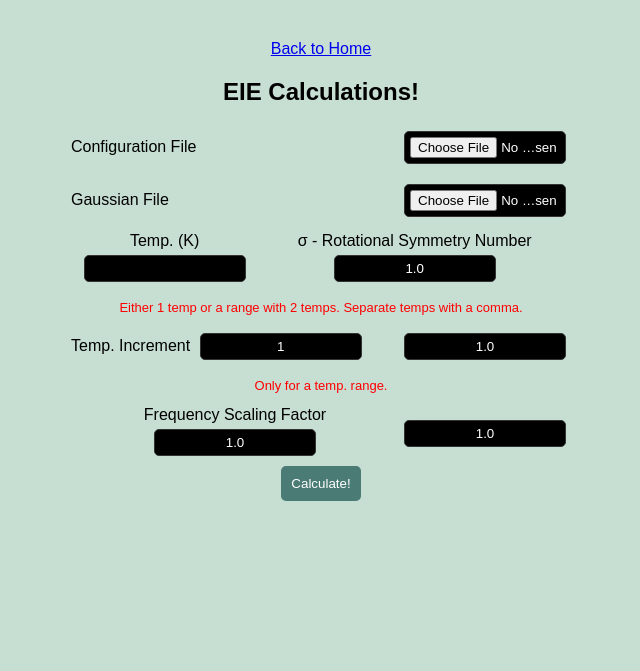
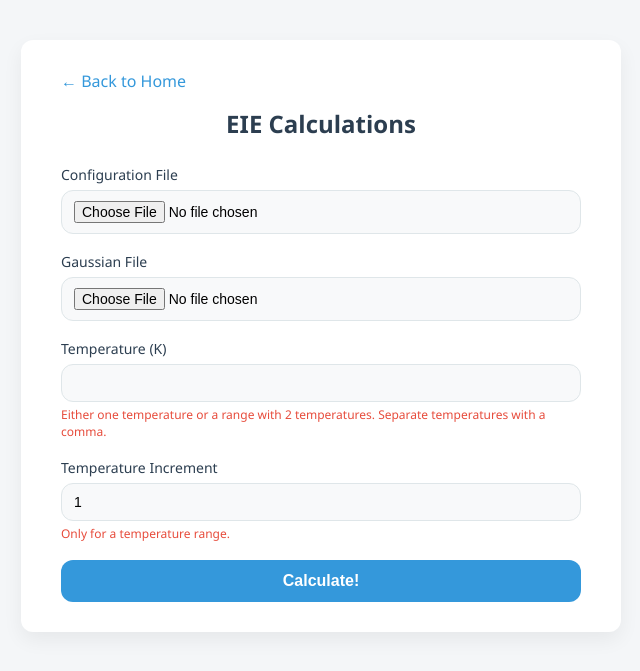
Before and after one commit to ggrazioli/PyQuiverHS, a Flask app: page /eie in a window 1280 px wide. Shown: the top 671 px of the page, without its empty margins (319-959 px from the left). Run offline with Flask 3, Linux system fonts and the light colour scheme.

Commit message:
Overhauled UI design of the EIE page.

```diff
--- a/PyQuiver/templates/eie.html
+++ b/PyQuiver/templates/eie.html
@@ -1,108 +1,163 @@
 <!DOCTYPE html>
 <html lang="en">
 <head>
-    <meta charset="UTF-8">
-    <meta name="viewport" content="width=device-width, initial-scale=1.0">
-    <title>KIE Calculations</title>
+  <meta charset="UTF-8" />
+  <meta name="viewport" content="width=device-width, initial-scale=1.0"/>
+  <title>EIE Calculations</title>
   <style>
+    :root {
+      --primary: #3498db;
+      --hover: #2980b9;
+      --bg: #f4f6f8;
+      --white: #ffffff;
+      --text: #2c3e50;
+      --error: #e74c3c;
+      --radius: 12px;
+      --transition: 0.3s ease;
+    }
+
+    * {
+      box-sizing: border-box;
+      margin: 0;
+      padding: 0;
+    }
+
     body {
-            font-family: Arial, sans-serif;
-            background-color: #c7ded3;
+      font-family: 'Segoe UI', sans-serif;
+      background-color: var(--bg);
+      padding: 40px 20px;
+      display: flex;
+      justify-content: center;
+    }
+
+    .container {
+      background: var(--white);
+      padding: 30px 40px;
+      border-radius: var(--radius);
+      max-width: 600px;
+      width: 100%;
+      box-shadow: 0 8px 20px rgba(0, 0, 0, 0.06);
+      animation: fadeIn 0.5s ease;
+    }
+
+    h2 {
       text-align: center;
-            margin: 0;
-            padding: 20px;
+      margin-bottom: 25px;
+      color: var(--text);
+      font-size: 24px;
     }
-        .container {
-            width: 500px;
-            margin: auto;
-            background: #c7ded3;
-            padding: 20px;
-            border-radius: 10px;
+
+    a {
+      display: inline-block;
+      margin-bottom: 15px;
+      text-decoration: none;
+      color: var(--primary);
+      font-weight: 500;
     }
+
+    form {
+      display: flex;
+      flex-direction: column;
+      gap: 18px;
+    }
+
+    .form-group {
+      display: flex;
+      flex-direction: column;
+    }
+
+    label {
+      font-size: 14px;
+      color: var(--text);
+      margin-bottom: 6px;
+      font-weight: 500;
+    }
+
+    input[type="text"],
+    input[type="file"] {
+      padding: 10px 12px;
+      border: 1px solid #dfe6e9;
+      border-radius: var(--radius);
+      background: #f8f9fa;
+      font-size: 14px;
+      transition: border var(--transition), box-shadow var(--transition);
+    }
+
+    input:focus {
+      outline: none;
+      border-color: var(--primary);
+      background-color: #fff;
+      box-shadow: 0 0 0 2px rgba(52, 152, 219, 0.15);
+    }
+
+    small {
+      color: var(--error);
+      font-size: 12px;
+      margin-top: 4px;
+      transition: opacity var(--transition);
+    }
+
     button {
-            background-color: #4a7b74;
+      background: var(--primary);
       color: white;
       border: none;
-            padding: 10px;
-            margin: 5px;
+      padding: 12px;
+      border-radius: var(--radius);
+      font-size: 16px;
+      font-weight: 600;
       cursor: pointer;
-            border-radius: 5px;
+      transition: background var(--transition), transform 0.2s ease;
     }
+
     button:hover {
-            background-color: #3d615d;
+      background: var(--hover);
+      transform: translateY(-1px);
     }
-        input {
-            width: 150px;
-            padding: 5px;
-            margin: 5px;
-            text-align: center;
-            border-radius: 5px;
-            border: 1px solid #333;
-            background-color: black;
-            color: white;
+
+    @keyframes fadeIn {
+      from {
+        opacity: 0;
+        transform: translateY(20px);
       }
-        .label {
-            display: flex;
-            justify-content: space-between;
-            align-items: center;
-            margin-bottom: 10px;
+      to {
+        opacity: 1;
+        transform: translateY(0);
       }
-        .input-group {
-            display: flex;
-            align-items: center;
-            justify-content: space-between;
     }
   </style>
 </head>
 <body>
+
   <div class="container">
-        <a href="{{ url_for('home') }}">Back to Home</a>
-        <h2>EIE Calculations!</h2>
+    <a href="{{ url_for('home') }}">← Back to Home</a>
+    <h2>EIE Calculations</h2>
 
     <form action="/eie" method="post" enctype="multipart/form-data">
-            <div class="label">
-                <span>Configuration File</span>
-                <input type="file" name="config_file" accept=".config" required>
+      <div class="form-group">
+        <label for="config_file">Configuration File</label>
+        <input type="file" name="config_file" accept=".config" required />
       </div>
-            <div class="label">
-                <span>Gaussian File</span>
-                <input type="file" name="gaussian" accept=".out,.log" required>
+
+      <div class="form-group">
+        <label for="gaussian">Gaussian File</label>
+        <input type="file" name="gaussian" accept=".out,.log" required />
       </div>
-            <div class="input-group">
-                <div>
-                    <label>Temp. (K)</label>
-                    <input type="text" name="temperature">
+
+      <div class="form-group">
+        <label for="temperature">Temperature (K)</label>
+        <input type="text" name="temperature" />
+        <small>Either one temperature or a range with 2 temperatures. Separate temperatures with a comma.</small>
       </div>
-                <div>
-                    <label>σ - Rotational Symmetry Number</label>
-                    <input type="text" name="symmetry_number" value="1.0">
-                </div>
-            </div>
-            <p style="color: red; font-size: small;">Either 1 temp or a range with 2 temps. Separate temps with a comma.</p>
 
-            <div class="input-group">
-                <div>
-                    <label>Temp. Increment</label>
-                    <input type="text" name="temp_increment" value="1">
-                </div>
-                <div>
-                    <input type="text" name="temp_increment_duplicate" value="1.0">
-                </div>
-            </div>
-            <p style="color: red; font-size: small;">Only for a temp. range.</p>
-
-            <div class="input-group">
-                <div>
-                    <label>Frequency Scaling Factor</label>
-                    <input type="text" name="scaling_factor" value="1.0">
-                </div>
-                <div>
-                    <input type="text" name="scaling_factor_duplicate" value="1.0">
-                </div>
+      <div class="form-group">
+        <label for="temp_increment">Temperature Increment</label>
+        <input type="text" name="temp_increment" value="1" />
+        <small>Only for a temperature range.</small>
       </div>
 
       <button type="submit">Calculate!</button>
     </form>
   </div>
+
 </body>
 </html>
```
Lines whose indentation alone changed are shown as unchanged.
